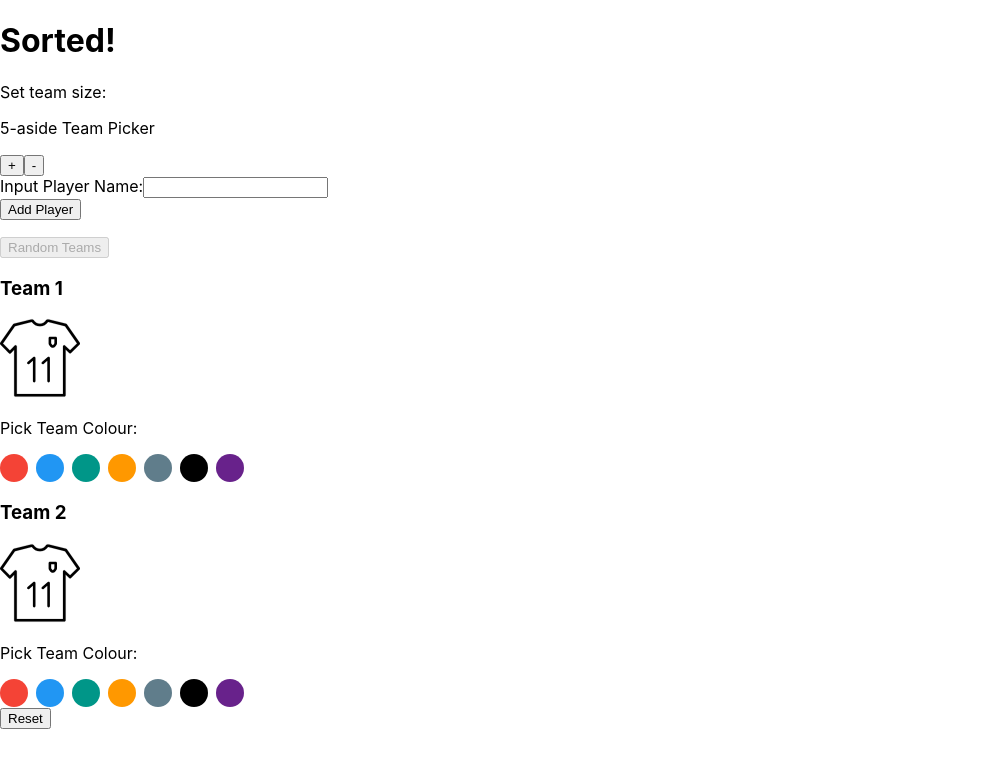
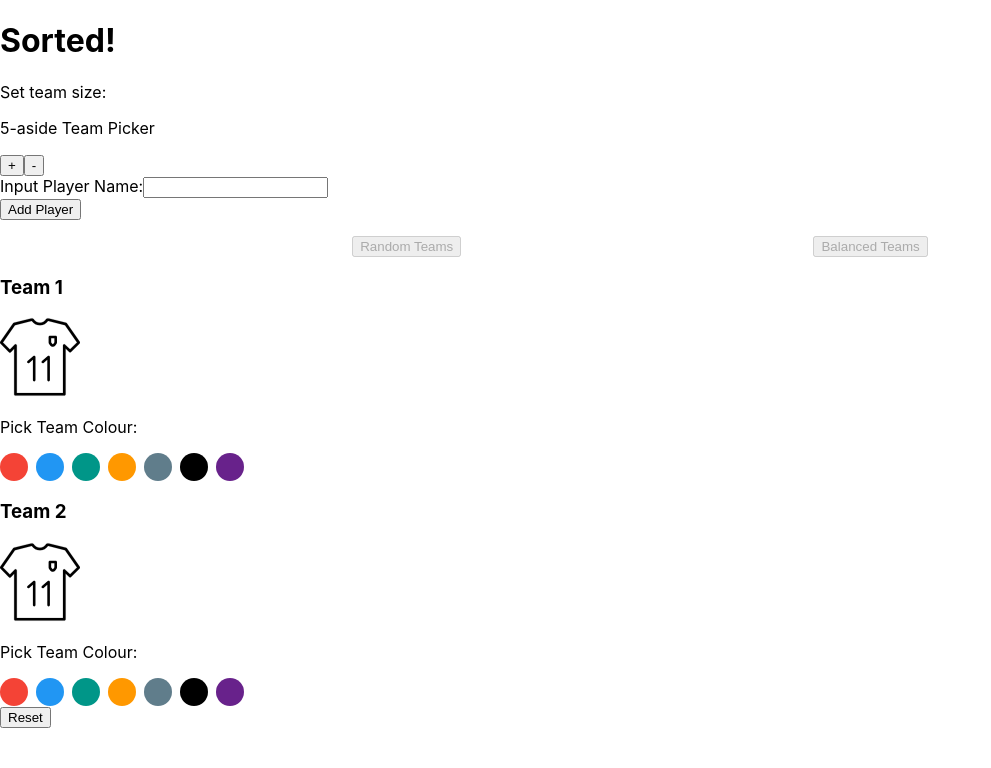
Before and after one commit to Harry-Gardiner/Sort-it-team-picker, a React (Create React App) app: page / in a window 1280 px wide. Shown: the top 768 px of the page, without its empty margins (0-991 px from the left). Built offline with nearby package versions, Linux system fonts and the light colour scheme.

Commit message:
case added to reducer but logic yet to be linked

```diff
--- a/src/App.js
+++ b/src/App.js
@@ -3,6 +3,7 @@
 import Team1List from './Components/TeamList/Team1List';
 import Team2List from './Components/TeamList/Team2List';
 import CreateTeams from './Components/CreateTeams';
+import CreateBalancedTeams from './Components/CreateBalancedTeams';
 import Reset from './Components/Reset';
 import Team1Colour from './Components/PickColour/Colour1';
 import Team2Colour from './Components/PickColour/Colour2';
@@ -17,7 +18,10 @@
       <NumberOfPlayers />
       <AddPlayer />
       <PlayerList />
-      <CreateTeams />
+      <div style={{ display: "flex", justifyContent: "space-evenly" }}>
+        <CreateTeams />
+        <CreateBalancedTeams />
+      </div>
       <Team1List teamName="Team 1" />
       <Team1Jersey />
       <Team1Colour />
--- a/src/data/reducer/reducer.js
+++ b/src/data/reducer/reducer.js
@@ -81,7 +81,8 @@
         case "CREATE_TEAMS": return createRandomTeams(state);
         case "DELETE_PLAYER": return deletePlayer(state, action);
         case "SET_COLOUR": return setTeamColour(state, action);
-        case "SET_NUMBER_OF_PLAYERS": return setNumberOfPlayers(state, action)
+        case "SET_NUMBER_OF_PLAYERS": return setNumberOfPlayers(state, action);
+        // case "CREATE_BALANCED_TEAMS": return createBalancedTeams(state);
         case "RESET": return initial;
         // default
         default: return state;
```
